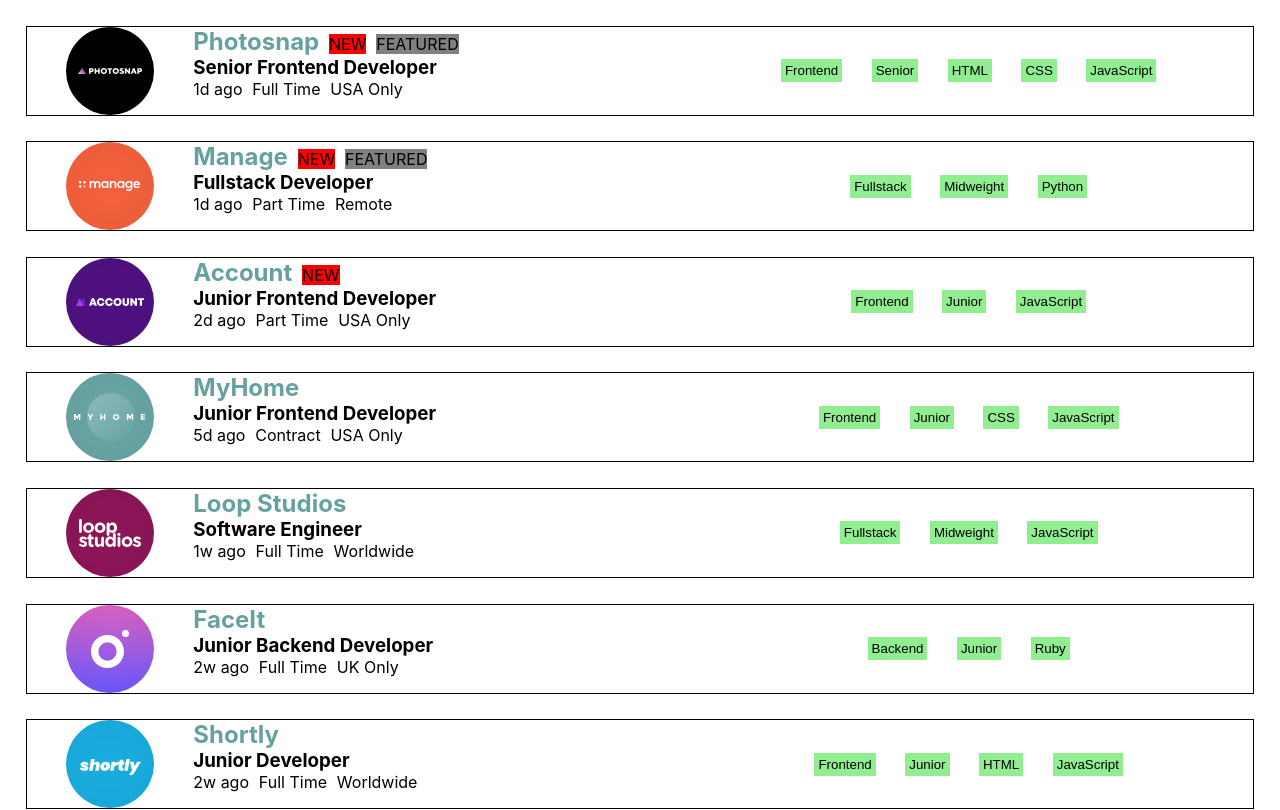
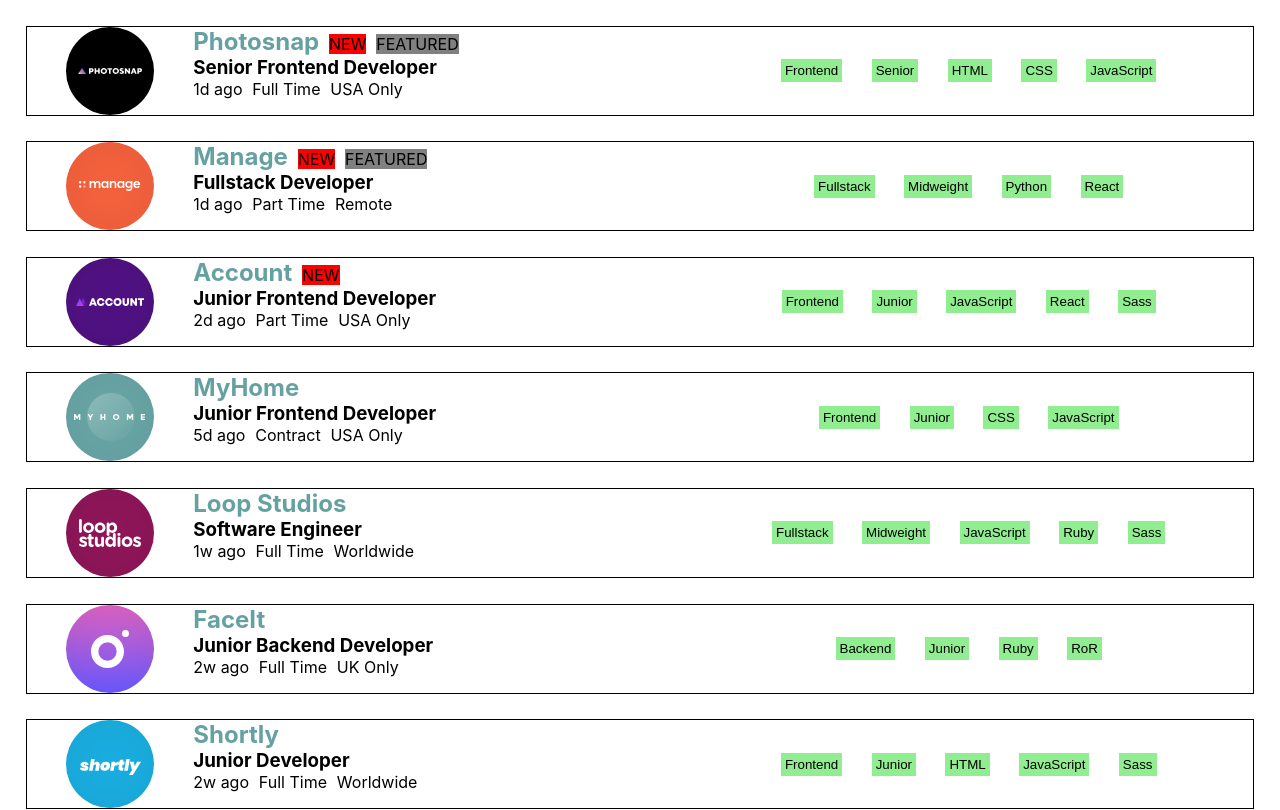
Before and after one commit to Pat-On/cyf-job-listing-react, a React (Create React App) app: page / in a window 1280 px wide. Shown: the top 810 px of the page. Built offline with nearby package versions, Linux system fonts and the light colour scheme.

Commit message:
working search

```diff
--- a/src/App.js
+++ b/src/App.js
@@ -1,4 +1,4 @@
-import React from "react";
+import React, { useState } from "react";
 
 import "./App.css";
 
@@ -8,9 +8,57 @@ import JobPostElement from "./JobPostElement";
 import data from "./data";
 
 function App() {
+  const [dataFull, dataFullHandler] = useState(data);
+  const [searchQueryResult, searchQueryResultHandler] = useState(dataFull);
+  const [queryArray, queryArrayHandler] = useState([]);
+
+  const activeSearcher = (_, q) => {
+    const query = q;
+    let queryArray_New = [...queryArray];
+
+    if (queryArray_New.includes(query)) {
+      let indexNo = queryArray_New.findIndex((item) => item === query);
+      queryArray_New.splice(indexNo, 1);
+      queryArrayHandler(queryArray_New);
+    } else {
+      queryArray_New = [...queryArray, query];
+      queryArrayHandler(queryArray_New);
+    }
+
+    console.log(queryArray_New);
+
+    let results = [...dataFull];
+    queryArray_New.forEach((item) => {
+      switch (item) {
+        case "Junior" || "Midweight" || "Senior":
+          results = results.filter(
+            (jobOffer) => jobOffer.level.toUpperCase() === item.toUpperCase()
+          );
+
+          break;
+        case "Frontend" || "Fullstack" || "Backend":
+          results = results.filter(
+            (jobOffer) => jobOffer.role.toUpperCase() === item.toUpperCase()
+          );
+
+          break;
+        default:
+          results = results.filter((jobOffer) => {
+            if (jobOffer.languages.includes(item)) return true;
+            if (jobOffer.tools.includes(item)) return true;
+          });
+      }
+    });
+
+    searchQueryResultHandler(results);
+  };
+
   return (
     <div className="App">
-      <JobPostElement arrayOfJobs={data} />
+      <JobPostElement
+        activeSearcher={activeSearcher}
+        arrayOfJobs={searchQueryResult}
+      />
     </div>
   );
 }
--- a/src/JobPostElement.js
+++ b/src/JobPostElement.js
@@ -59,15 +59,37 @@ const JobPostElement = (props) => {
               </p>
             </div>
             <div className="techStackInfo">
-              <button className="programmingLanguage">{item.role}</button>
-              <button className="programmingLanguage">{item.level}</button>
-              {item.languages.map((languages) => {
+              <button
+                onClick={(e) => props.activeSearcher(e, item.role)}
+                className="programmingLanguage"
+              >
+                {item.role}
+              </button>
+              <button
+                onClick={(e) => props.activeSearcher(e, item.level)}
+                className="programmingLanguage"
+              >
+                {item.level}
+              </button>
+              {item.languages.map((language) => {
                 return (
                   <button
+                    onClick={(e) => props.activeSearcher(e, language)}
                     className="programmingLanguage"
-                    key={item.id + "_" + languages}
+                    key={item.id + "_" + language}
                   >
-                    {languages}
+                    {language}
+                  </button>
+                );
+              })}
+              {item.tools.map((tool) => {
+                return (
+                  <button
+                    onClick={(e) => props.activeSearcher(e, tool)}
+                    className="programmingLanguage"
+                    key={item.id + "_" + tool}
+                  >
+                    {tool}
                   </button>
                 );
               })}
```
